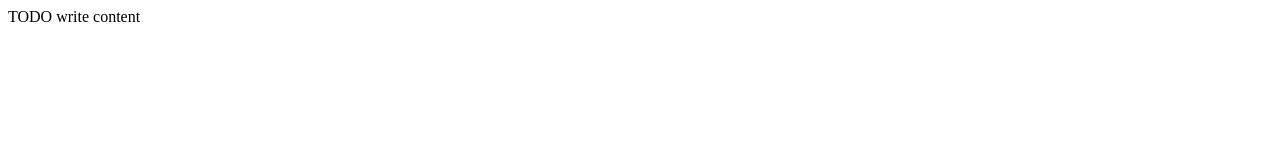
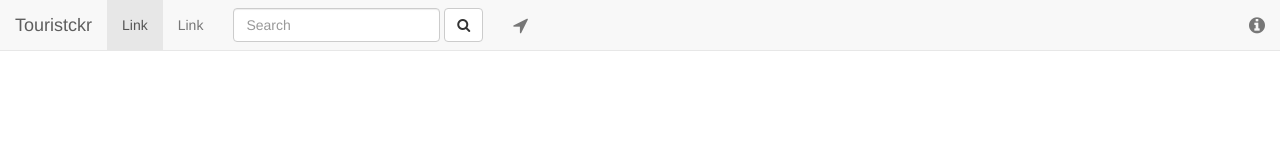
Before and after one commit to AnthoLgt/Projet_RC, a plain HTML site: page index.html in a window 1280 px wide. Drawn offline with Linux system fonts and the light colour scheme.

Commit message:
Mise en place de la navbar

```diff
--- /dev/null
+++ b/css/style.css
@@ -0,0 +1,11 @@
+/*
+To change this license header, choose License Headers in Project Properties.
+To change this template file, choose Tools | Templates
+and open the template in the editor.
+*/
+/*
+    Created on : 7 févr. 2015, 19:22:43
+    Author     : Anthony
+*/
+
+body { padding-top: -70px; }
--- a/index.html
+++ b/index.html
@@ -9,8 +9,48 @@ and open the template in the editor.
         <title>TODO supply a title</title>
         <meta charset="UTF-8">
         <meta name="viewport" content="width=device-width, initial-scale=1.0">
+        <link href="assets/bootstrap-3.3.2-dist/css/bootstrap.min.css" rel="stylesheet" type="text/css"/>
+        <link href="assets/font-awesome-4.3.0/css/font-awesome.min.css" rel="stylesheet" type="text/css"/>
+        <link href="css/style.css" rel="stylesheet" type="text/css"/>
     </head>
     <body>
-        <div>TODO write content</div>
+        <!-- Début de la navbar -->
+        <nav class="navbar navbar-default navbar-fixed-top">
+            <div class="container-fluid">
+                <!-- Brand and toggle get grouped for better mobile display -->
+                <div class="navbar-header">
+                    <button type="button" class="navbar-toggle collapsed" data-toggle="collapse" data-target="#bs-example-navbar-collapse-1">
+                        <span class="sr-only">Toggle navigation</span>
+                        <span class="icon-bar"></span>
+                        <span class="icon-bar"></span>
+                        <span class="icon-bar"></span>
+                    </button>
+                    <a class="navbar-brand" href="#">Touristckr</a>
+                </div>
+                <!-- Collect the nav links, forms, and other content for toggling -->
+                <div class="collapse navbar-collapse" id="bs-example-navbar-collapse-1">
+                    <ul class="nav navbar-nav">
+                        <li class="active"><a href="#">Link <span class="sr-only">(current)</span></a></li>
+                        <li><a href="#">Link</a></li>
+                    </ul>
+                    <form class="navbar-form navbar-left" role="search">
+                        <div class="form-group">
+                            <input type="text" class="form-control" placeholder="Search">
+                        </div>
+                        <button type="submit" class="btn btn-default"><i class="fa fa-search"></i></button>
+                    </form>
+                    <ul class="nav navbar-nav">
+                        <li><a href="#"><i class="fa fa-location-arrow fa-lg"></i></a></li>
+                    </ul>
+                    <ul class="nav navbar-nav navbar-right">
+                        <li><a href="#"><i class="fa fa-info-circle fa-lg"></i></a></li>
+                    </ul>
+                </div><!-- /.navbar-collapse -->
+            </div><!-- /.container-fluid -->
+        </nav>
+        <!-- Fin de la navbar -->
+        <script src="assets/jquery/jquery.js" type="text/javascript"></script>
+        <script src="assets/bootstrap-3.3.2-dist/js/bootstrap.min.js" type="text/javascript"></script>
+        <script src="assets/d3/d3.v3.js" type="text/javascript"></script>
     </body>
 </html>
```
